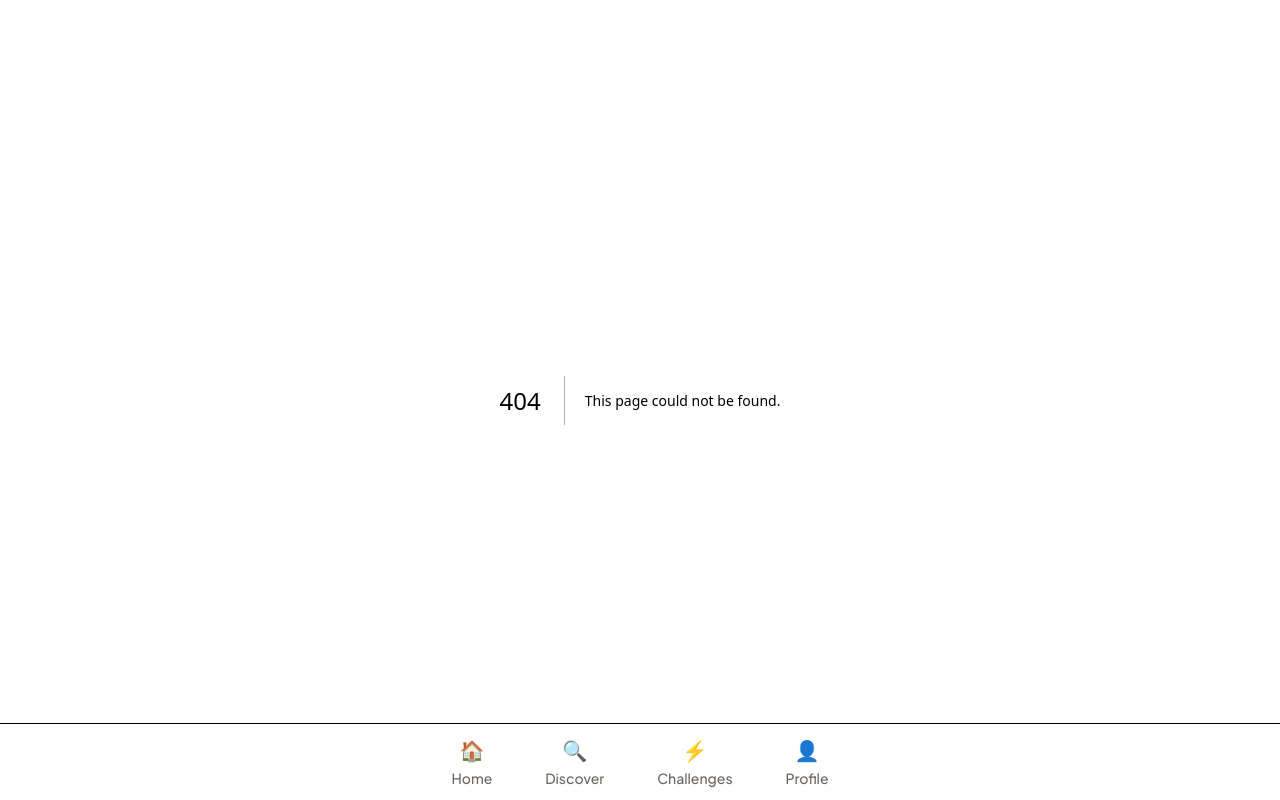
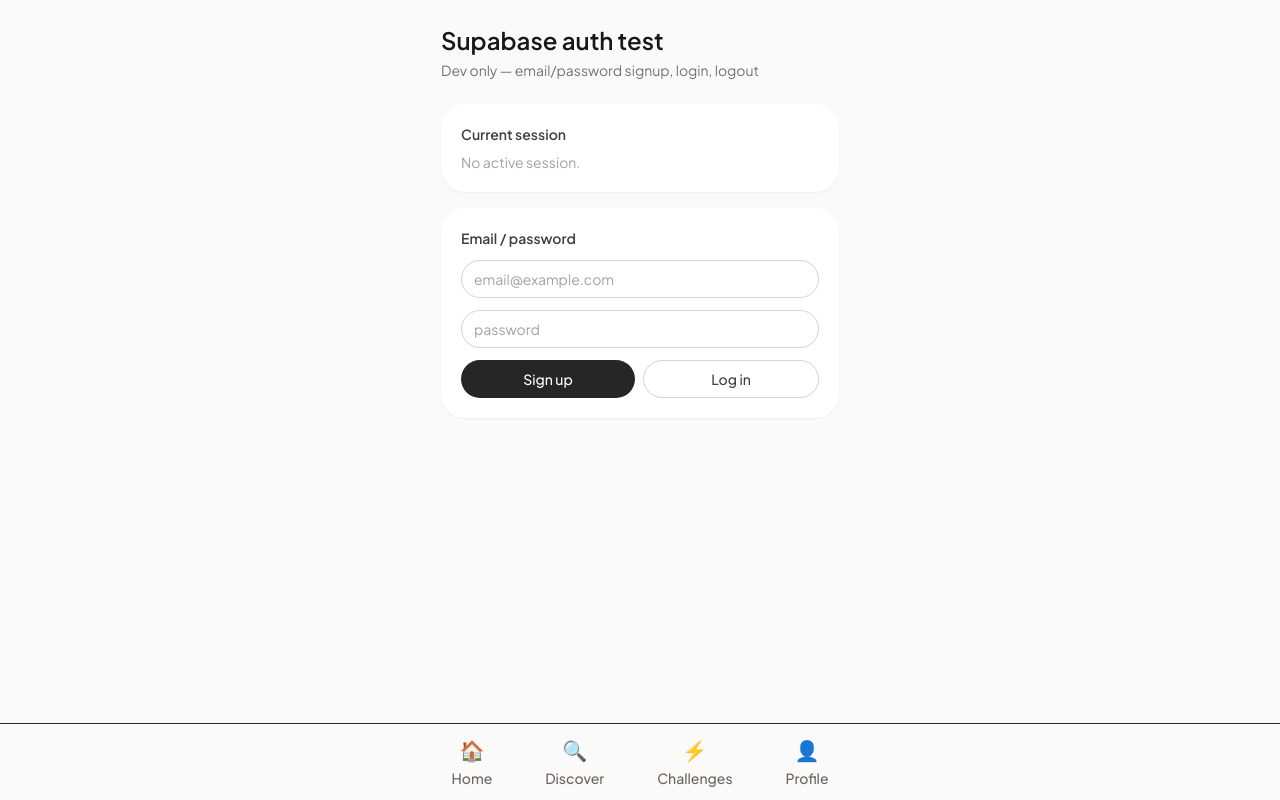
Before and after one commit to kristapstaranda-del/nested-makes, a Next.js app: page /dev/auth in a window 1280 px wide. Before the commit this address had no page. Built offline with nearby package versions, Linux system fonts and the light colour scheme; no server answers.

Commit message:
Add Supabase auth test foundation

```diff
--- /dev/null
+++ b/app/dev/auth/page.tsx
@@ -0,0 +1,153 @@
+'use client';
+
+import { useEffect, useState } from 'react';
+import { type AuthUser } from '@supabase/supabase-js';
+import { supabase } from '@/lib/supabase/client';
+
+type SessionStatus = 'loading' | 'ready';
+
+export default function AuthTestPage() {
+  const [sessionStatus, setSessionStatus] = useState<SessionStatus>('loading');
+  const [user, setUser] = useState<AuthUser | null>(null);
+
+  const [email, setEmail] = useState('');
+  const [password, setPassword] = useState('');
+  const [formError, setFormError] = useState('');
+  const [formMessage, setFormMessage] = useState('');
+  const [formBusy, setFormBusy] = useState(false);
+
+  // Check for an existing session on mount
+  useEffect(() => {
+    supabase.auth.getUser().then(({ data }) => {
+      setUser(data.user ?? null);
+      setSessionStatus('ready');
+    });
+  }, []);
+
+  const clearFormState = () => {
+    setFormError('');
+    setFormMessage('');
+  };
+
+  const handleSignUp = async () => {
+    clearFormState();
+    setFormBusy(true);
+    const { data, error } = await supabase.auth.signUp({ email, password });
+    setFormBusy(false);
+    if (error) {
+      setFormError(error.message);
+      return;
+    }
+    if (data.user && data.session) {
+      setUser(data.user);
+      setFormMessage(`Signed up and logged in as ${data.user.email}`);
+    } else {
+      setFormMessage('Signed up — check your email to confirm your account.');
+    }
+  };
+
+  const handleLogin = async () => {
+    clearFormState();
+    setFormBusy(true);
+    const { data, error } = await supabase.auth.signInWithPassword({ email, password });
+    setFormBusy(false);
+    if (error) {
+      setFormError(error.message);
+      return;
+    }
+    setUser(data.user);
+    setFormMessage(`Logged in as ${data.user.email}`);
+  };
+
+  const handleLogout = async () => {
+    clearFormState();
+    setFormBusy(true);
+    const { error } = await supabase.auth.signOut();
+    setFormBusy(false);
+    if (error) {
+      setFormError(error.message);
+      return;
+    }
+    setUser(null);
+    setFormMessage('Logged out.');
+  };
+
+  return (
+    <div className="min-h-screen bg-neutral-50">
+      <div className="mx-auto max-w-[430px] px-4 pt-6 pb-24">
+        <h1 className="text-2xl font-semibold text-neutral-900">Supabase auth test</h1>
+        <p className="mt-1 text-sm text-neutral-500">Dev only — email/password signup, login, logout</p>
+
+        {/* Current session */}
+        <div className="mt-6 rounded-xl bg-white p-5 shadow-sm">
+          <p className="text-sm font-semibold text-neutral-700">Current session</p>
+          {sessionStatus === 'loading' ? (
+            <p className="mt-2 text-sm text-neutral-400">Loading…</p>
+          ) : user ? (
+            <div className="mt-2 space-y-1">
+              <p className="text-sm text-green-700 font-medium">Logged in</p>
+              <p className="text-xs text-neutral-500">Email: {user.email}</p>
+              <p className="text-xs text-neutral-400 break-all">ID: {user.id}</p>
+            </div>
+          ) : (
+            <p className="mt-2 text-sm text-neutral-400">No active session.</p>
+          )}
+        </div>
+
+        {/* Form */}
+        <div className="mt-4 rounded-xl bg-white p-5 shadow-sm space-y-3">
+          <p className="text-sm font-semibold text-neutral-700">Email / password</p>
+
+          <input
+            type="email"
+            value={email}
+            onChange={(e) => setEmail(e.target.value)}
+            placeholder="email@example.com"
+            className="w-full rounded-lg border border-neutral-300 px-3 py-2 text-sm text-neutral-900 placeholder-neutral-400 focus:outline-none focus:ring-2 focus:ring-neutral-400"
+          />
+          <input
+            type="password"
+            value={password}
+            onChange={(e) => setPassword(e.target.value)}
+            placeholder="password"
+            className="w-full rounded-lg border border-neutral-300 px-3 py-2 text-sm text-neutral-900 placeholder-neutral-400 focus:outline-none focus:ring-2 focus:ring-neutral-400"
+          />
+
+          {formError && (
+            <p className="text-sm text-red-500">{formError}</p>
+          )}
+          {formMessage && (
+            <p className="text-sm text-green-700">{formMessage}</p>
+          )}
+
+          <div className="flex gap-2">
+            <button
+              onClick={handleSignUp}
+              disabled={formBusy}
+              className="flex-1 rounded-lg bg-neutral-800 px-3 py-2 text-sm font-medium text-white hover:bg-neutral-700 disabled:opacity-50"
+            >
+              Sign up
+            </button>
+            <button
+              onClick={handleLogin}
+              disabled={formBusy}
+              className="flex-1 rounded-lg border border-neutral-300 px-3 py-2 text-sm font-medium text-neutral-700 hover:bg-neutral-50 disabled:opacity-50"
+            >
+              Log in
+            </button>
+          </div>
+
+          {user && (
+            <button
+              onClick={handleLogout}
+              disabled={formBusy}
+              className="w-full rounded-lg border border-red-200 px-3 py-2 text-sm font-medium text-red-600 hover:bg-red-50 disabled:opacity-50"
+            >
+              Log out
+            </button>
+          )}
+        </div>
+      </div>
+    </div>
+  );
+}
```
